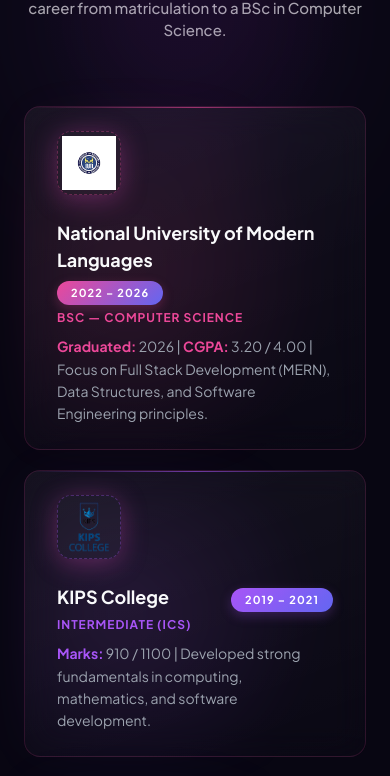
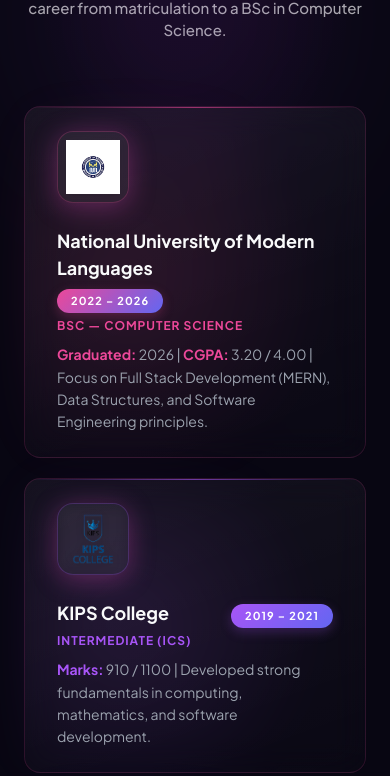
Before and after one commit to Talha-Bin-Zubair2125/my-portfolio, a React (Vite) app: page / in a window 390 px wide. Shown: the part 3719-4495 px from the top of the page. Built offline with nearby package versions, Linux system fonts and the light colour scheme.

Commit message:
Fix certifications responsiveness and UI bugs

```diff
--- a/src/Pages/EducationalDetails.jsx
+++ b/src/Pages/EducationalDetails.jsx
@@ -60,7 +60,7 @@
       accent: PURPLE,
       year: "2019 – 2021",
       logo: kipsLogo,
-      logoPlaceholder: "KIPS Logo", // Replace or use this space for your <img src="..." alt="..." />
+      logoPlaceholder: "KIPS Logo",
     },
     {
       title: "Sir Syed Public School",
@@ -84,7 +84,7 @@
       accent: INDIGO,
       year: "2017 – 2019",
       logo: sspsLogo,
-      logoPlaceholder: "School Logo", // Replace or use this space for your <img src="..." alt="..." />
+      logoPlaceholder: "School Logo",
     },
   ];
 
@@ -288,25 +288,39 @@
                   }}
                 />
 
-                {/* Logo Container / Space */}
+                {/* Refined Logo Container */}
                 <motion.div
-                  whileHover={{ scale: 1.05 }}
+                  whileHover={{ scale: 1.08 }}
                   style={{
-                    width: 64,
-                    height: 64,
-                    borderRadius: 14,
-                    background: "rgba(255, 255, 255, 0.03)",
-                    border: `1px dashed ${item.accent}55`,
+                    width: 72,
+                    height: 72,
+                    borderRadius: 16,
+                    background: "rgba(255, 255, 255, 0.04)",
+                    border: `1px solid ${item.accent}40`,
                     display: "flex",
                     alignItems: "center",
                     justifyContent: "center",
                     flexShrink: 0,
+                    padding: "8px",
                     overflow: "hidden",
+                    backdropFilter: "blur(8px)",
+                    boxShadow: `0 8px 24px rgba(0,0,0,0.3)`,
                     animation: "logoPulseGlow 3s ease-in-out infinite",
                     willChange: "transform",
                   }}
                 >
-                  {/* Replace this inner element with your <img src="logo-url.png" alt={item.title} style={{ width: '100%', height: '100%', objectFit: 'contain' }} /> */}
+                  {item.logo ? (
+                    <img
+                      src={item.logo}
+                      alt={item.title}
+                      style={{
+                        width: "100%",
+                        height: "100%",
+                        objectFit: "contain",
+                        filter: "drop-shadow(0 2px 4px rgba(0,0,0,0.2))",
+                      }}
+                    />
+                  ) : (
                     <span
                       style={{
                         fontFamily: "'Plus Jakarta Sans', sans-serif",
@@ -314,19 +328,11 @@
                         fontWeight: 600,
                         color: "rgba(255,255,255,0.4)",
                         textAlign: "center",
-                      padding: 4,
                       }}
                     >
-                    {item.logo ? (
-                      <img
-                        src={item.logo}
-                        alt={item.title}
-                        style={{ width: '100%', height: '100%', objectFit: 'contain' }}
-                      />
-                    ) : (
-                      item.logoPlaceholder
+                      {item.logoPlaceholder}
+                    </span>
                   )}
-                  </span>
                 </motion.div>
 
                 <div style={{ flex: 1, minWidth: "260px" }}>
```
Lines whose indentation alone changed are shown as unchanged.
